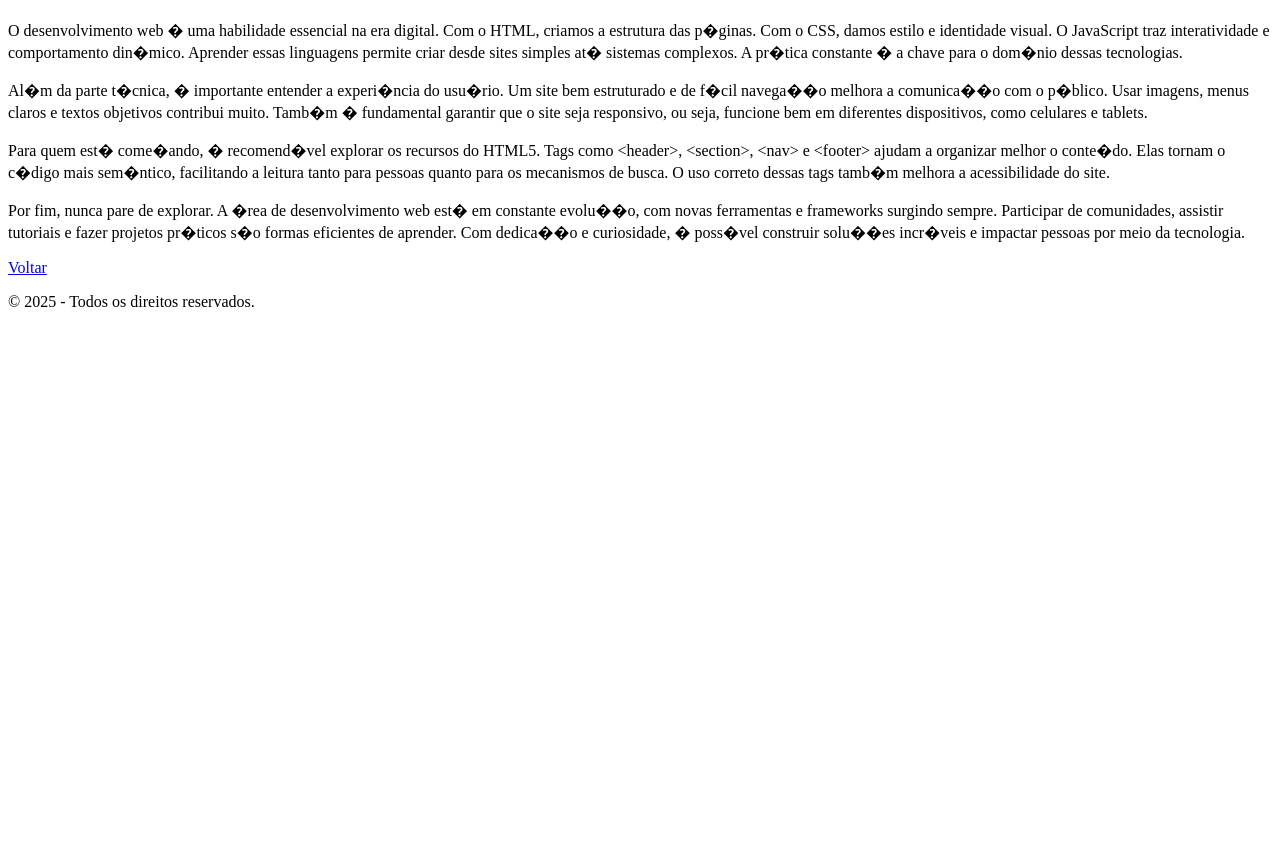
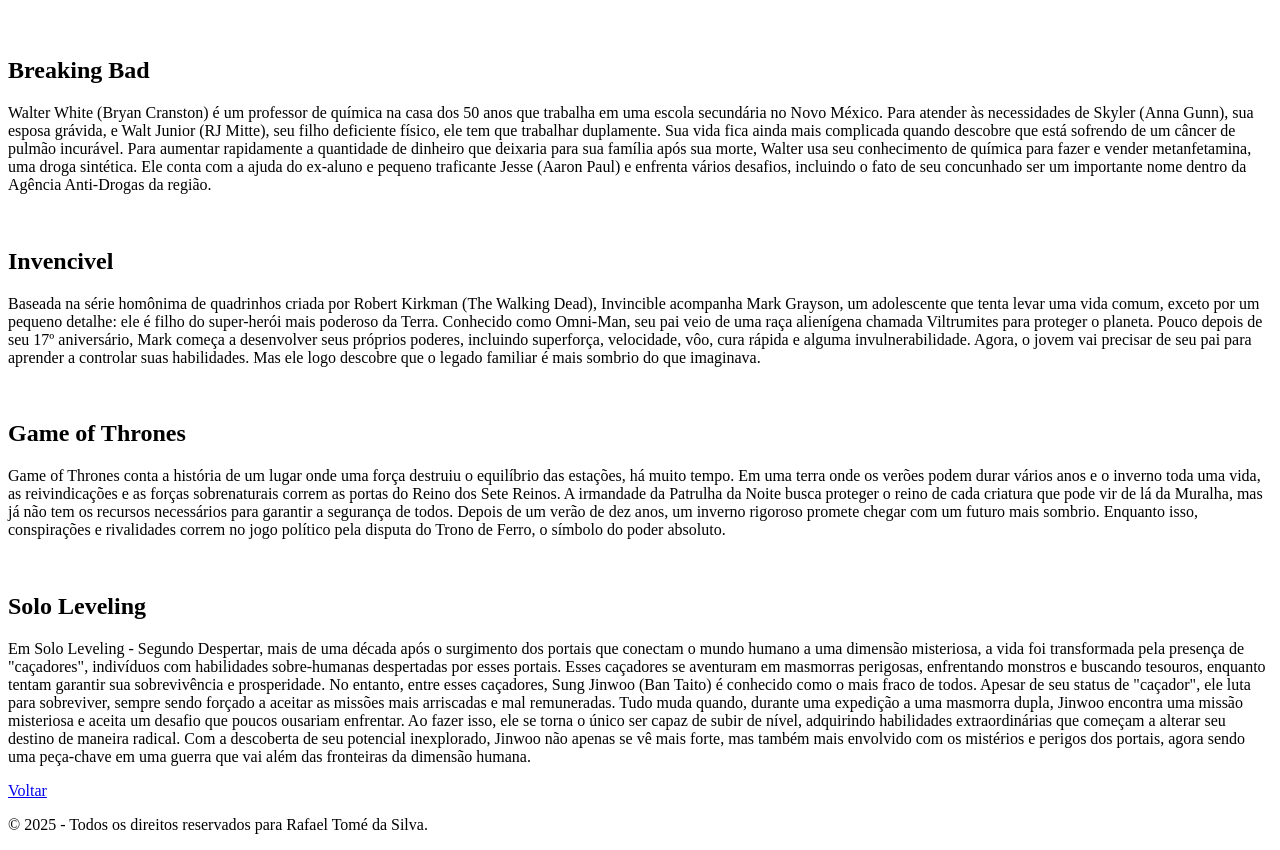
Before and after one commit to RafaelTomee/semana-4--16-4, a plain HTML site: page meuSite.html in a window 1280 px wide. Shown: the part 61-911 px from the top of the page. Before the commit the page ends 800 px from the top, so only its background shows below. Drawn offline with Linux system fonts and the light colour scheme.

Commit message:
meu site2

```diff
--- a/meuSite.html
+++ b/meuSite.html
@@ -3,42 +3,31 @@
 <head>
     <meta charset="UTF-8">
     <meta name="viewport" content="width=device-width, initial-scale=1.0">
-    <title>Document</title>
+    <title>Sinopses</title>
 </head>
 <body>
     <main>
         <h1>Bem-vindo ao Meu Site</h1>
+    <br>
 
+        <h2>Breaking Bad</h2>
         <p>
-          O desenvolvimento web � uma habilidade essencial na era digital. Com o HTML,
-          criamos a estrutura das p�ginas. Com o CSS, damos estilo e identidade visual.
-          O JavaScript traz interatividade e comportamento din�mico. Aprender essas
-          linguagens permite criar desde sites simples at� sistemas complexos.
-          A pr�tica constante � a chave para o dom�nio dessas tecnologias.
+            Walter White (Bryan Cranston) é um professor de química na casa dos 50 anos que trabalha em uma escola secundária no Novo México. Para atender às necessidades de Skyler (Anna Gunn), sua esposa grávida, e Walt Junior (RJ Mitte), seu filho deficiente físico, ele tem que trabalhar duplamente. Sua vida fica ainda mais complicada quando descobre que está sofrendo de um câncer de pulmão incurável. Para aumentar rapidamente a quantidade de dinheiro que deixaria para sua família após sua morte, Walter usa seu conhecimento de química para fazer e vender metanfetamina, uma droga sintética. Ele conta com a ajuda do ex-aluno e pequeno traficante Jesse (Aaron Paul) e enfrenta vários desafios, incluindo o fato de seu concunhado ser um importante nome dentro da Agência Anti-Drogas da região.
         </p>
-
+    <br>
+    <h2>Invencivel</h2>
         <p>
-          Al�m da parte t�cnica, � importante entender a experi�ncia do usu�rio.
-          Um site bem estruturado e de f�cil navega��o melhora a comunica��o com
-          o p�blico. Usar imagens, menus claros e textos objetivos contribui muito.
-          Tamb�m � fundamental garantir que o site seja responsivo,
-          ou seja, funcione bem em diferentes dispositivos, como celulares e tablets.
+            Baseada na série homônima de quadrinhos criada por Robert Kirkman (The Walking Dead), Invincible acompanha Mark Grayson, um adolescente que tenta levar uma vida comum, exceto por um pequeno detalhe: ele é filho do super-herói mais poderoso da Terra. Conhecido como Omni-Man, seu pai veio de uma raça alienígena chamada Viltrumites para proteger o planeta. Pouco depois de seu 17º aniversário, Mark começa a desenvolver seus próprios poderes, incluindo superforça, velocidade, vôo, cura rápida e alguma invulnerabilidade. Agora, o jovem vai precisar de seu pai para aprender a controlar suas habilidades. Mas ele logo descobre que o legado familiar é mais sombrio do que imaginava.
         </p>
-
+    <br>
+    <h2>Game of Thrones</h2>
         <p>
-          Para quem est� come�ando, � recomend�vel explorar os recursos do HTML5.
-          Tags como &lt;header&gt;, &lt;section&gt;, &lt;nav&gt; e &lt;footer&gt; ajudam
-          a organizar melhor o conte�do. Elas tornam o c�digo mais sem�ntico, facilitando
-          a leitura tanto para pessoas quanto para os mecanismos de busca.
-          O uso correto dessas tags tamb�m melhora a acessibilidade do site.
+            Game of Thrones conta a história de um lugar onde uma força destruiu o equilíbrio das estações, há muito tempo. Em uma terra onde os verões podem durar vários anos e o inverno toda uma vida, as reivindicações e as forças sobrenaturais correm as portas do Reino dos Sete Reinos. A irmandade da Patrulha da Noite busca proteger o reino de cada criatura que pode vir de lá da Muralha, mas já não tem os recursos necessários para garantir a segurança de todos. Depois de um verão de dez anos, um inverno rigoroso promete chegar com um futuro mais sombrio. Enquanto isso, conspirações e rivalidades correm no jogo político pela disputa do Trono de Ferro, o símbolo do poder absoluto.
         </p>
-
+    <br>
+    <h2>Solo Leveling</h2>
         <p>
-          Por fim, nunca pare de explorar. A �rea de desenvolvimento web est� em
-          constante evolu��o, com novas ferramentas e frameworks surgindo sempre.
-          Participar de comunidades, assistir tutoriais e fazer projetos pr�ticos
-          s�o formas eficientes de aprender. Com dedica��o e curiosidade, � poss�vel
-          construir solu��es incr�veis e impactar pessoas por meio da tecnologia.
+            Em Solo Leveling - Segundo Despertar, mais de uma década após o surgimento dos portais que conectam o mundo humano a uma dimensão misteriosa, a vida foi transformada pela presença de "caçadores", indivíduos com habilidades sobre-humanas despertadas por esses portais. Esses caçadores se aventuram em masmorras perigosas, enfrentando monstros e buscando tesouros, enquanto tentam garantir sua sobrevivência e prosperidade. No entanto, entre esses caçadores, Sung Jinwoo (Ban Taito) é conhecido como o mais fraco de todos. Apesar de seu status de "caçador", ele luta para sobreviver, sempre sendo forçado a aceitar as missões mais arriscadas e mal remuneradas. Tudo muda quando, durante uma expedição a uma masmorra dupla, Jinwoo encontra uma missão misteriosa e aceita um desafio que poucos ousariam enfrentar. Ao fazer isso, ele se torna o único ser capaz de subir de nível, adquirindo habilidades extraordinárias que começam a alterar seu destino de maneira radical. Com a descoberta de seu potencial inexplorado, Jinwoo não apenas se vê mais forte, mas também mais envolvido com os mistérios e perigos dos portais, agora sendo uma peça-chave em uma guerra que vai além das fronteiras da dimensão humana.
         </p>
       </main>
 
@@ -46,7 +35,7 @@
 
       <!-- Rodap� -->
       <footer>
-        <p>&copy; 2025 - Todos os direitos reservados.</p>
+        <p>&copy; 2025 - Todos os direitos reservados para Rafael Tomé da Silva.</p>
       </footer>
 </body>
 </html>
```
